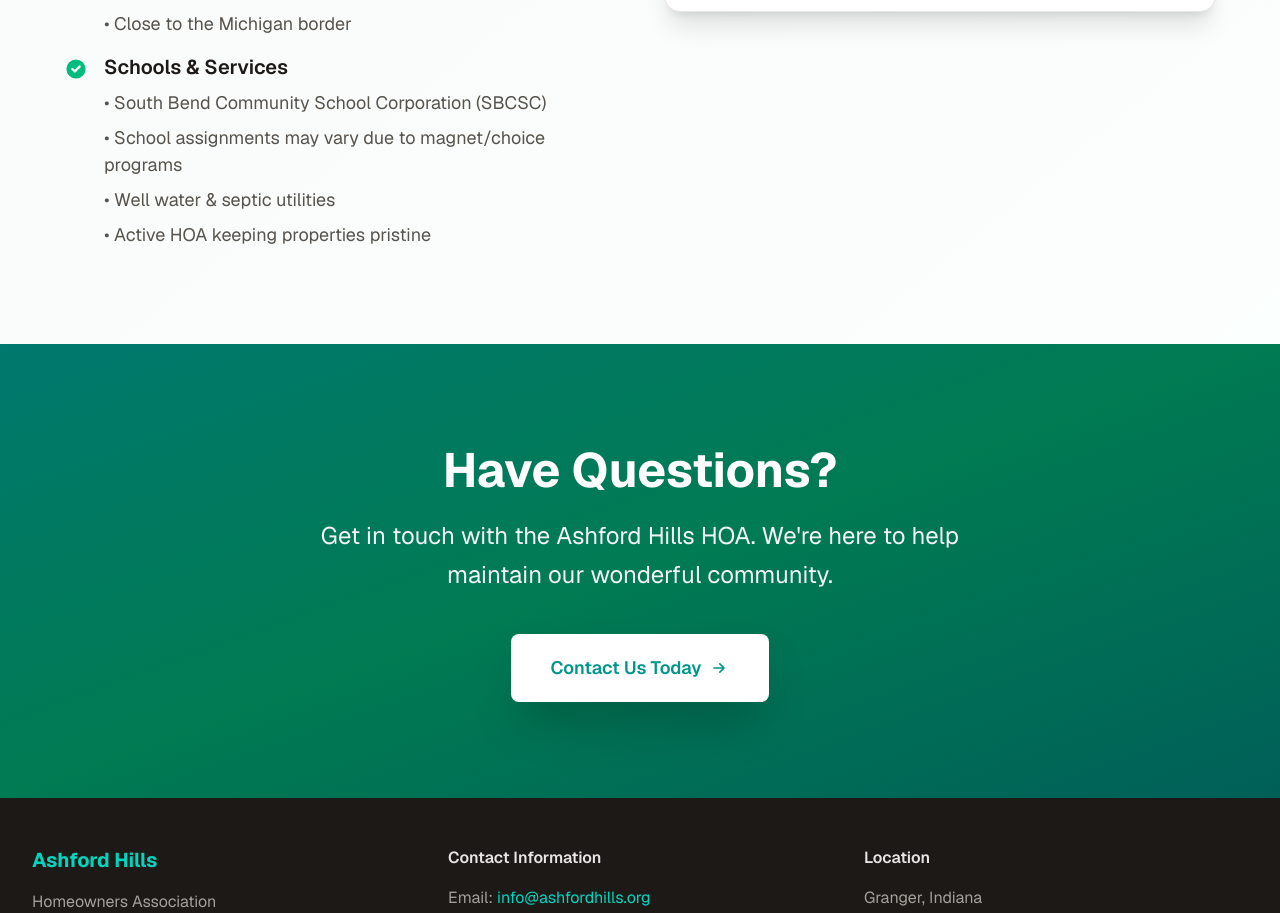
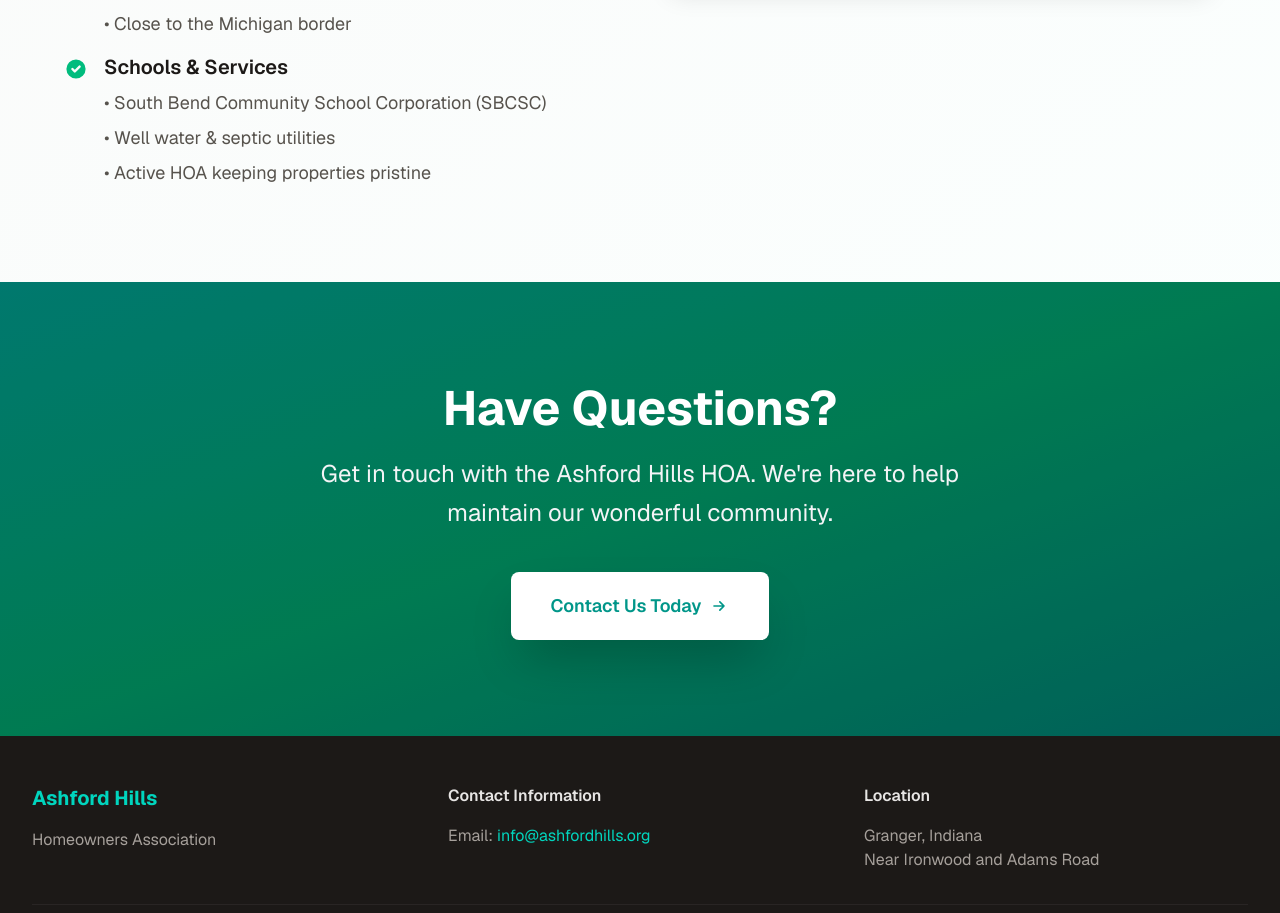
Before and after one commit to kfkkail/ashford-hills, a Next.js app: page / in a window 1280 px wide. Shown: the part 2336-3249 px from the top of the page. Built offline with nearby package versions, Linux system fonts and the light colour scheme.

Commit message:
Remove redundant school assignment information
Co-authored-by: kail.keusch <kail.keusch@trellisconnect.com>

```diff
--- a/app/page.tsx
+++ b/app/page.tsx
@@ -169,7 +169,6 @@ export default function Home() {
                     <h3 className="text-xl font-semibold mb-2 text-stone-900">Schools & Services</h3>
                     <ul className="space-y-2 text-[1.125rem] text-stone-600">
                       <li>• South Bend Community School Corporation (SBCSC)</li>
-                      <li>• School assignments may vary due to magnet/choice programs</li>
                       <li>• Well water & septic utilities</li>
                       <li>• Active HOA keeping properties pristine</li>
                     </ul>
```
